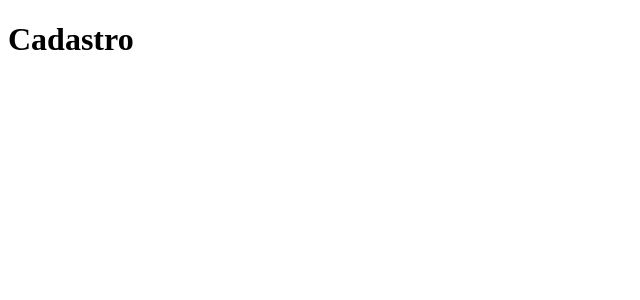
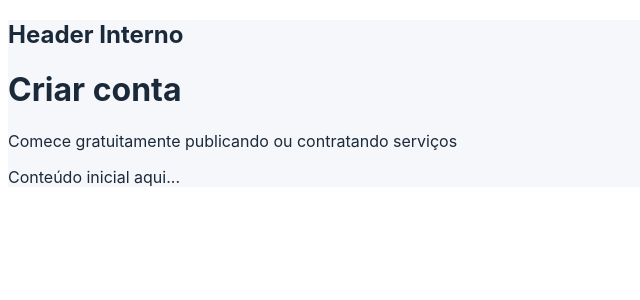
Before and after one commit to Ralk3/ProjetoCompAplicadaFront, a React (Vite) app: page /register in a window 1280 px wide. Shown: the top 300 px of the page, without its empty margins (0-640 px from the left). Built offline with nearby package versions, Linux system fonts and the light colour scheme.

Commit message:
Commit 1: Estrutura inicial da tela de cadastro

```diff
--- a/src/pages/Register/Register.css
+++ b/src/pages/Register/Register.css
@@ -0,0 +1,5 @@
+.sf-register {
+  background: #f5f7fb;
+  font-family: -apple-system, BlinkMacSystemFont, 'Segoe UI', Roboto, sans-serif;
+  color: #1b2a3a;
+}
--- a/src/pages/Register/Register.jsx
+++ b/src/pages/Register/Register.jsx
@@ -1,7 +1,27 @@
-//teste 2
-
-import React from 'react'
+import React, { useState } from 'react'
+import { Link } from 'react-router-dom'
+import HeaderPublic from '../../components/HeaderPublic.jsx'
+import './Register.css'
 
 export default function Register() {
-  return <h1>Cadastro</h1>
+  return (
+    <div className="sf-register">
+      <HeaderPublic />
+
+      <div className="sf-register__pagehead">
+        <div className="sf-register__pagehead-inner">
+          <div className="sf-register__titles">
+            <h1>Criar conta</h1>
+            <p>Comece gratuitamente publicando ou contratando serviços</p>
+          </div>
+        </div>
+      </div>
+
+      <div className="sf-register__container">
+        <div className="sf-register_card sf-register_col">
+          <p>Conteúdo inicial aqui...</p>
+        </div>
+      </div>
+    </div>
+  )
 }
```
